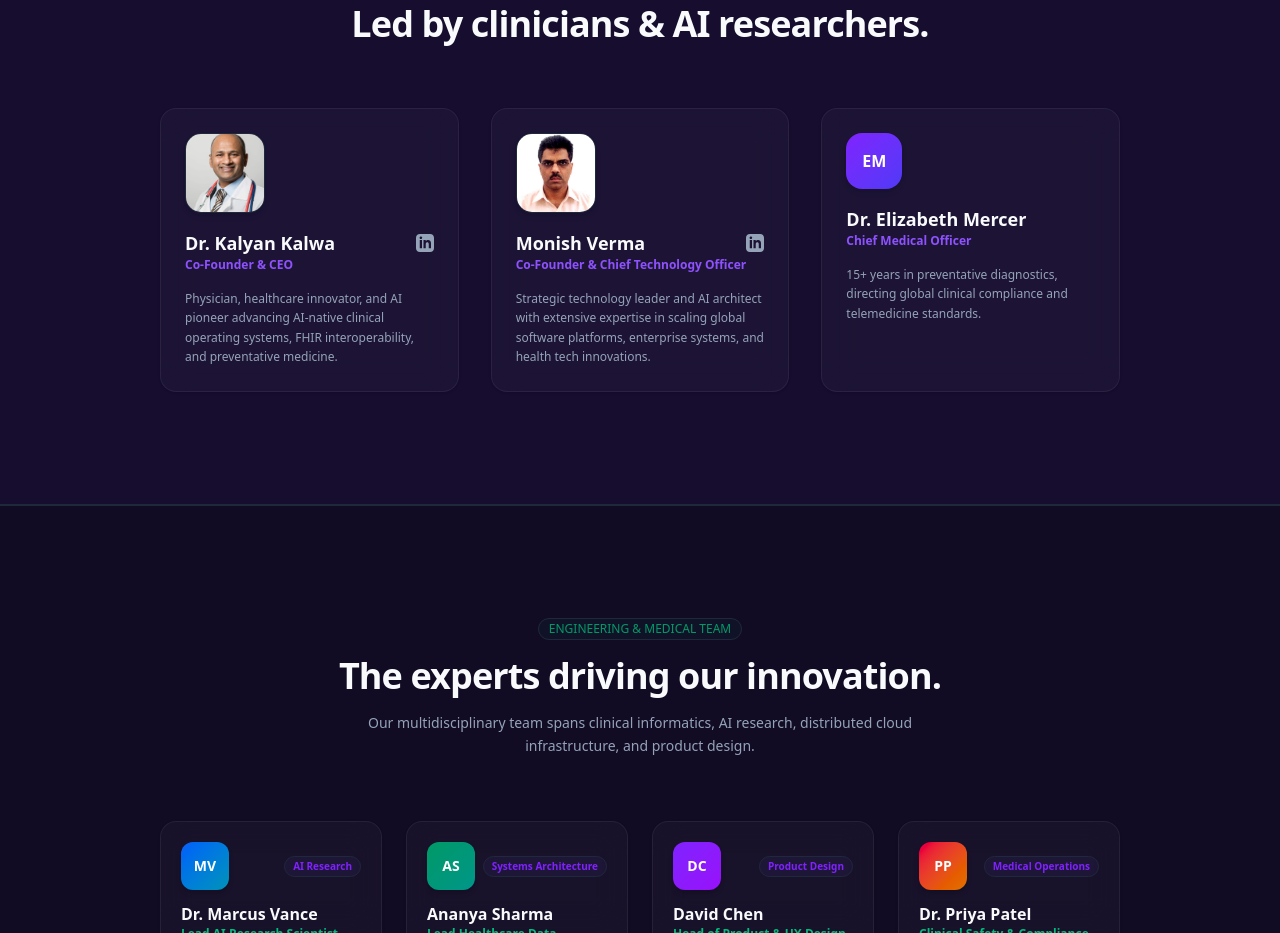
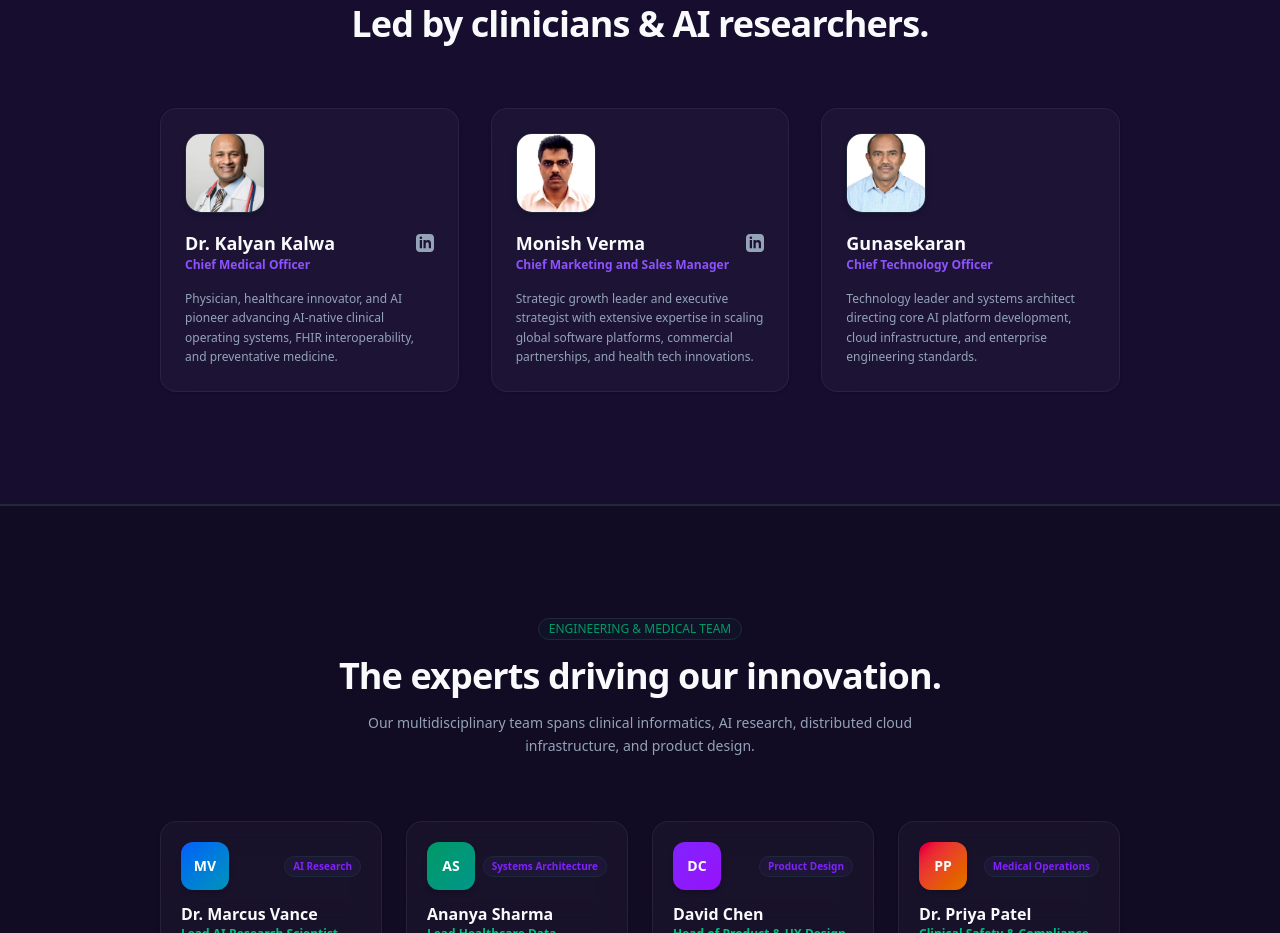
Before and after one commit to OpenHealthAgents/GH247, a Next.js app: page /about in a window 1280 px wide. Shown: the part 2000-2933 px from the top of the page. Built offline with nearby package versions, Linux system fonts and the light colour scheme.

Commit message:
feat: update leadership team titles and add Gunasekaran as Chief Technology Officer with photo

```diff
--- a/src/app/about/page.tsx
+++ b/src/app/about/page.tsx
@@ -64,23 +64,23 @@ const values = [
 const leadership = [
   {
     name: "Dr. Kalyan Kalwa",
-    role: "Co-Founder & CEO",
+    role: "Chief Medical Officer",
     bio: "Physician, healthcare innovator, and AI pioneer advancing AI-native clinical operating systems, FHIR interoperability, and preventative medicine.",
     image: "/kalyan-kalwa.jpg",
     linkedin: "https://www.linkedin.com/in/kalyankalwa/",
   },
   {
     name: "Monish Verma",
-    role: "Co-Founder & Chief Technology Officer",
-    bio: "Strategic technology leader and AI architect with extensive expertise in scaling global software platforms, enterprise systems, and health tech innovations.",
+    role: "Chief Marketing and Sales Manager",
+    bio: "Strategic growth leader and executive strategist with extensive expertise in scaling global software platforms, commercial partnerships, and health tech innovations.",
     image: "/monish-verma.jpg",
     linkedin: "https://www.linkedin.com/in/monish-verma-incircle/",
   },
   {
-    name: "Dr. Elizabeth Mercer",
-    role: "Chief Medical Officer",
-    bio: "15+ years in preventative diagnostics, directing global clinical compliance and telemedicine standards.",
-    image: "EM",
+    name: "Gunasekaran",
+    role: "Chief Technology Officer",
+    bio: "Technology leader and systems architect directing core AI platform development, cloud infrastructure, and enterprise engineering standards.",
+    image: "/gunasekaran.jpg",
   },
 ];
 
```
Also changed, not shown: public/gunasekaran.jpg (added).
